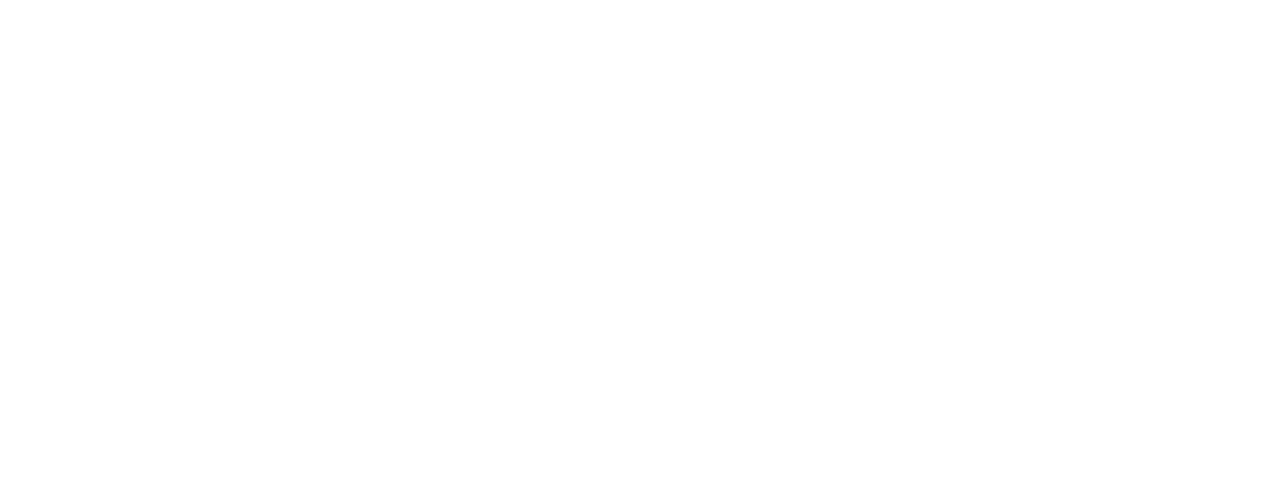
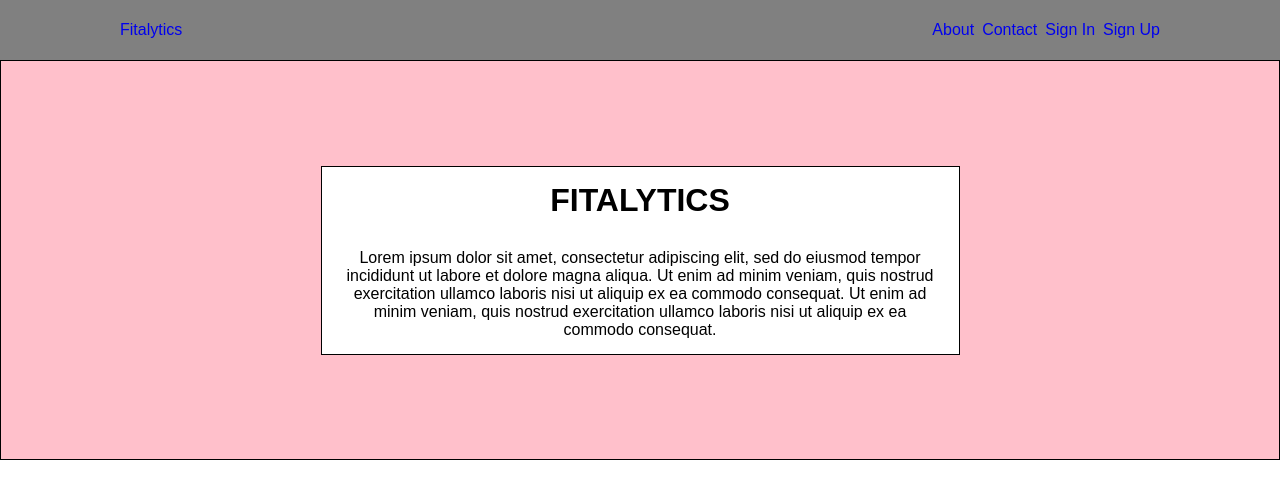
Before and after one commit to connorca22/fitalytics, a React (Create React App) app: page / in a window 1280 px wide. Shown: the top 498 px of the page. Built offline with nearby package versions, Linux system fonts and the light colour scheme.

Commit message:
added Home and HomeNav components, created following styled components: container, global, and Home

```diff
--- a/package.json
+++ b/package.json
@@ -11,6 +11,7 @@
     "react-dom": "^18.2.0",
     "react-router-dom": "^6.4.3",
     "react-scripts": "5.0.1",
+    "styled-components": "^5.3.6",
     "web-vitals": "^2.1.4"
   },
   "scripts": {
--- a/src/App.js
+++ b/src/App.js
@@ -1,7 +1,16 @@
+import React from "react";
+import GlobalStyles from "./components/styled/Global";
+import Home from './components/Home'
+import { BrowserRouter as Router, Routes, Route } from "react-router-dom";
 
 function App() {
   return (
-   <></>
+    <Router>
+        <GlobalStyles />
+      <Routes>
+        <Route path='/' element={<Home />}></Route>
+      </Routes>
+    </Router>
   );
 }
 
--- /dev/null
+++ b/src/components/Home.js
@@ -0,0 +1,18 @@
+import HomeNav from "./HomeNav"
+import { Header, HeaderContainer } from "./styled/Home.styled"
+
+export default function Home() {
+    return (
+        <>
+            <HomeNav />
+            <Header bg='pink'>
+                <HeaderContainer>
+                    <div style={{width: "50%", border: "1px solid black", display: "flex", flexDirection: "column", alignItems: "center", backgroundColor: "white"}}>
+                        <h1 style={{margin: "15px 15px"}}>FITALYTICS</h1>
+                        <p style={{margin: "15px 15px", marginBottom: "15px"}}>Lorem ipsum dolor sit amet, consectetur adipiscing elit, sed do eiusmod tempor incididunt ut labore et dolore magna aliqua. Ut enim ad minim veniam, quis nostrud exercitation ullamco laboris nisi ut aliquip ex ea commodo consequat. Ut enim ad minim veniam, quis nostrud exercitation ullamco laboris nisi ut aliquip ex ea commodo consequat.</p>
+                    </div>
+                </HeaderContainer>
+            </Header>
+        </>
+    )
+}
--- /dev/null
+++ b/src/components/HomeNav.js
@@ -0,0 +1,21 @@
+import {Container} from "./styled/Container.styled";
+import {Nav, NavContainer, NavUl, NavLi} from "./styled/Home.styled";
+import {NavLink} from 'react-router-dom'
+
+
+
+export default function HomeNav() {
+    return (
+        <Nav>
+            <NavContainer>
+                <NavLink to='/' style={{textDecoration: "none"}}>Fitalytics</NavLink>
+                <NavUl>
+                    <NavLi><NavLink to='/' style={{textDecoration: "none"}}>About</NavLink></NavLi>
+                    <NavLi><NavLink to='/' style={{textDecoration: "none"}}>Contact</NavLink></NavLi>
+                    <NavLi><NavLink to='/' style={{textDecoration: "none"}}>Sign In</NavLink></NavLi>
+                    <NavLi><NavLink to='/' style={{textDecoration: "none"}}>Sign Up</NavLink></NavLi>
+                </NavUl>
+            </NavContainer>
+        </Nav>
+    )
+}
--- /dev/null
+++ b/src/components/styled/Container.styled.js
@@ -0,0 +1,13 @@
+import styled from 'styled-components'
+
+export const Container = styled.div`
+max-width: 1100px;
+margin: 0 auto;
+padding: 30px;
+min-width: 350px;
+background-color: ${({bg}) => bg};
+height: ${({height}) => height};
+display: ${({display}) => display};
+justify-content: ${({justifyContent}) => justifyContent};
+align-items: ${({alignItems}) => alignItems};
+`
--- /dev/null
+++ b/src/components/styled/Global.js
@@ -0,0 +1,15 @@
+import {createGlobalStyle} from 'styled-components'
+
+const GlobalStyles = createGlobalStyle`
+* {
+    margin: 0;
+    padding: 0;
+    box-sizing: border-box;
+    font-family: 'poppins', arial, sans-serif;
+}
+img {
+    max-width: 100%;
+}
+`
+
+export default GlobalStyles
--- /dev/null
+++ b/src/components/styled/Home.styled.js
@@ -0,0 +1,47 @@
+import styled from 'styled-components'
+
+export const Nav = styled.nav`
+position: fixed;
+width: 100%;
+top: 0;
+border-bottom: 1px solid black;
+z-index: 1;
+background-color: grey;
+`
+
+export const NavContainer = styled.div`
+    max-width: 1100px;
+    margin: 0 auto;
+    padding: 30px;
+    min-width: 350px;
+    display: flex;
+    justify-content: space-between;
+    height: 60px;
+    align-items: center;
+    font-family: 'Poppins';
+`
+
+export const NavUl = styled.ul`
+    display: flex;
+    list-style: none;
+`
+
+export const NavLi = styled.li`
+    margin-left: 8px;
+    text-decoration: none;
+`
+
+export const Header = styled.header`
+    background-color: ${({bg}) => bg};
+    margin-top: 60px;
+`
+
+export const HeaderContainer = styled.div`
+    display: flex;
+    flex-direction: column;
+    align-items: center;
+    text-align: center;
+    min-height: 400px;
+    justify-content: space-around;
+    border: 1px solid black;
+`
```
Also changed, not shown: 2 other files (tests, documents, lock files or other folders).
